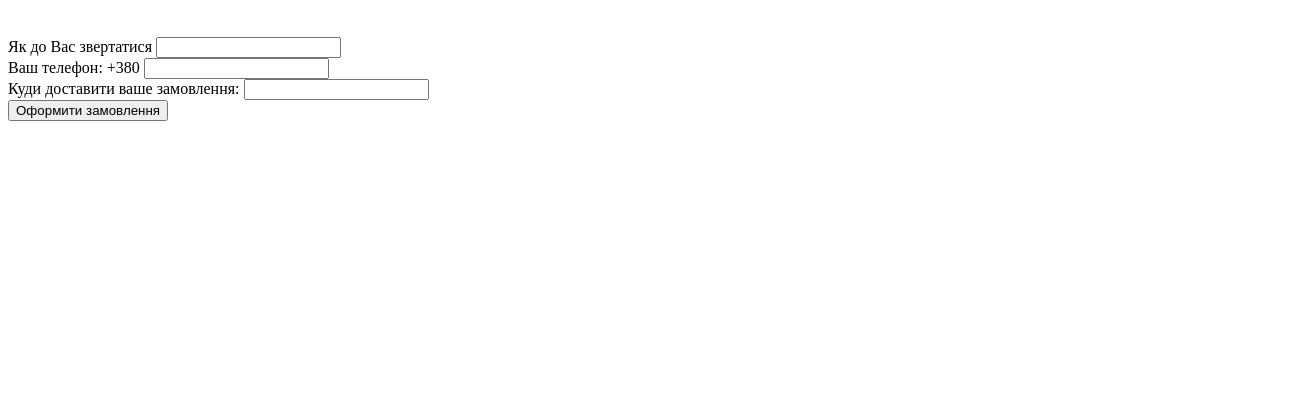
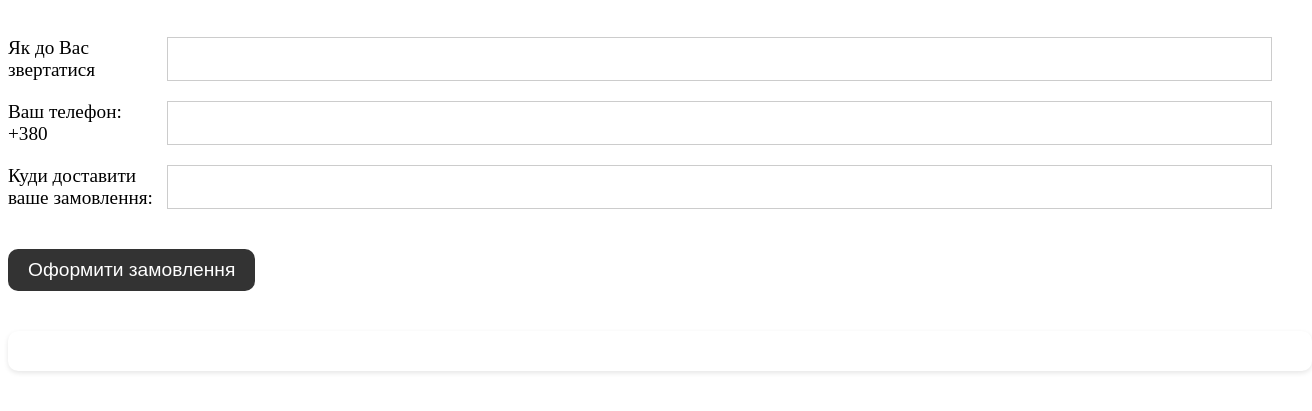
Before and after one commit to gfnf9977/SimpleOnlineWebShopByKoz, a plain HTML site: page createorder.html in a window 1280 px wide. Shown: the part 285-696 px from the top of the page, 1312 px wide, since content can reach past the window. Drawn offline with Linux system fonts and the light colour scheme.

Commit message:
css createorder_update

```diff
--- a/createorder.css
+++ b/createorder.css
@@ -61,3 +61,71 @@
   padding: 5px;
   width: 50px;
 }
+
+/* Особисті дані */
+.form-group {
+  display: flex;
+  justify-content: space-between;
+  margin: 20px 0;
+  width: 100%;
+}
+
+.form-group label {
+  font-size: 1.2em;
+  margin-right: 10px;
+  width: 150px;
+}
+
+.form-group input[type="text"],
+.form-group input[type="tel"] {
+  border: 1px solid #ccc;
+  font-size: 1em;
+  padding: 5px;
+  width: calc(100% - 160px);
+}
+
+/* Кнопка оформлення замовлення */
+.submit-button {
+  background-color: #333;
+  border: none;
+  border-radius: 10px;
+  color: #fff;
+  cursor: pointer;
+  font-size: 1.2em;
+  margin: 20px 0;
+  padding: 10px 20px;
+  transition: background-color 0.3s ease;
+}
+
+.submit-button:hover {
+  background-color: #555;
+}
+
+/* Чек */
+.order-summary {
+  background-color: #fff;
+  border-radius: 10px;
+  box-shadow: 0 2px 5px rgba(0, 0, 0, 0.1);
+  margin: 20px 0;
+  padding: 20px;
+  text-align: center;
+  width: 100%;
+}
+
+.order-summary h3 {
+  color: #333;
+  font-size: 1.5em;
+  margin-bottom: 10px;
+}
+
+.order-summary p {
+  color: #666;
+  font-size: 1em;
+  margin-bottom: 10px;
+}
+
+.order-summary .price {
+  color: #f00;
+  font-size: 1.2em;
+  font-weight: bold;
+  margin-bottom: 10px;
```
